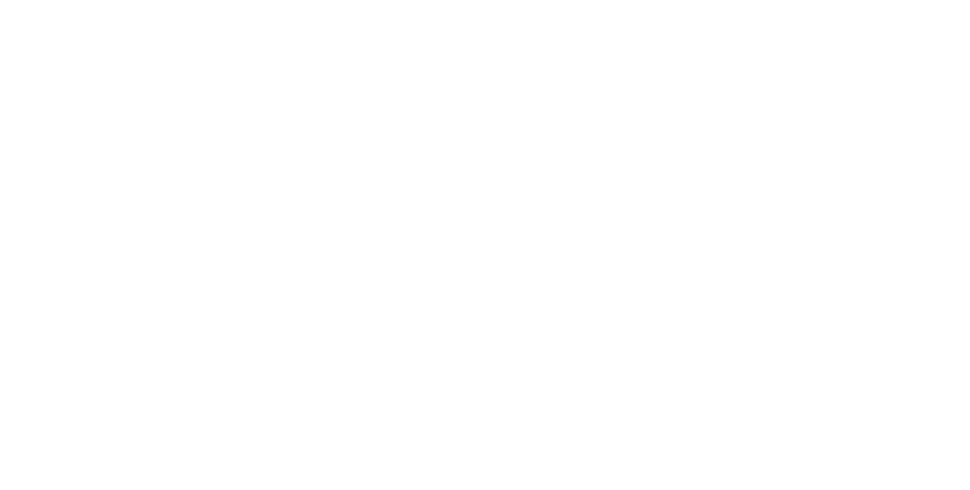
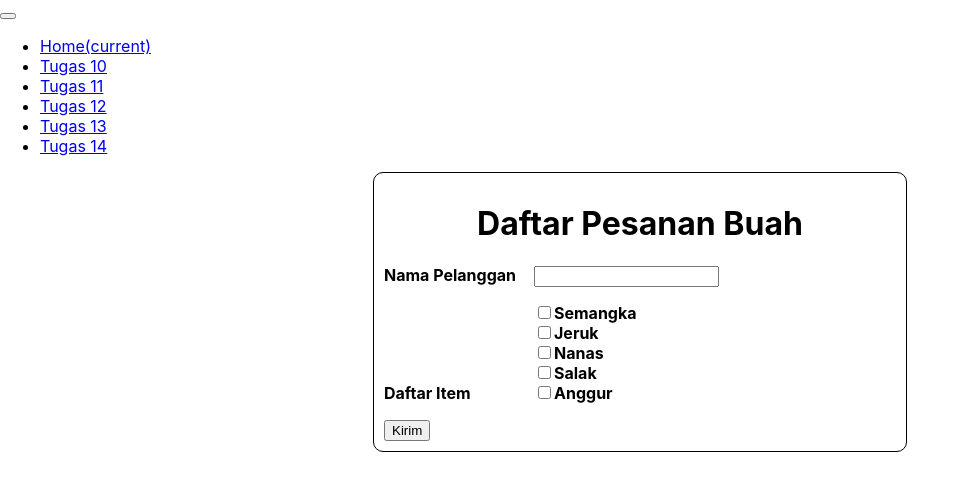
Before and after one commit to folksfolk/sanbercode-reactjs-0820-2-2, a React (Create React App) app: page / in a window 1280 px wide. Shown: the top 490 px of the page, without its empty margins (0-970 px from the left). Built offline with nearby package versions, Linux system fonts and the light colour scheme.

Commit message:
tambah tugas 15

```diff
--- a/package.json
+++ b/package.json
@@ -9,6 +9,7 @@
     "axios": "^0.20.0",
     "react": "^16.13.1",
     "react-dom": "^16.13.1",
+    "react-router-dom": "^5.2.0",
     "react-scripts": "3.4.3"
   },
   "scripts": {
--- a/src/App.js
+++ b/src/App.js
@@ -1,10 +1,11 @@
 import React from 'react'
 import Buah from './Tugas-14/Buah'
+import Routes from './Tugas-15/Routes'
 
 function App() {
   return (
     <div>
-      <Buah />
+      <Routes />
     </div>
   );
 }
--- a/src/Tugas-14/BuahForm.js
+++ b/src/Tugas-14/BuahForm.js
@@ -14,7 +14,7 @@
         } else {
             var dataBuah = buah.find(x => x.id === inputForm.id)
             dataBuah.nama = inputForm.nama
-            dataBuah.harga = inputForm.harga
+            dataBuah.harga = inputForm.harga.toString()
             dataBuah.berat = inputForm.berat
             setBuah([...buah])
         }
--- /dev/null
+++ b/src/Tugas-15/Routes.js
@@ -0,0 +1,63 @@
+import React from "react";
+import {
+  BrowserRouter as Router,
+  Switch,
+  Route,
+  Link
+} from "react-router-dom";
+
+import FormPembelian from "../Tugas-9/FormPembelian"
+import DataBuah from "../Tugas-10/Buah"
+import Timer from "../Tugas-11/Timer"
+import DataCRUD from "../Tugas-12/DataCRUD"
+import DataAPI from "../Tugas-13/DataAPI"
+import Buah from "../Tugas-14/Buah"
+
+export default function App() {
+  return (
+    <Router>
+      <div>
+        <nav class="navbar navbar-expand-lg navbar-dark bg-primary static-top">
+            <div class="container">
+                <button class="navbar-toggler" type="button" data-toggle="collapse" data-target="#navbarResponsive" aria-controls="navbarResponsive" aria-expanded="false" aria-label="Toggle navigation">
+                    <span class="navbar-toggler-icon"></span>
+                </button>
+                <div class="collapse navbar collapse">
+                    <ul class="navbar-nav ml-auto">
+                        <li class="nav-item active">
+                            <Link class="nav-link" to="/">Home<span class="sr-only">(current)</span> </Link>
+                        </li>
+                        <li class="nav-item">
+                            <Link class="nav-link" to="/tugas-10">Tugas 10</Link>
+                        </li>
+                        <li class="nav-item">
+                            <Link class="nav-link" to="/tugas-11">Tugas 11</Link>
+                        </li>
+                        <li class="nav-item">
+                            <Link class="nav-link" to="/tugas-12">Tugas 12</Link>
+                        </li>
+                        <li class="nav-item">
+                            <Link class="nav-link" to="/tugas-13">Tugas 13</Link>
+                        </li>
+                        <li class="nav-item">
+                            <Link class="nav-link" to="/tugas-14">Tugas 14</Link>
+                        </li>
+                    </ul>
+                </div>
+            </div>
+        </nav>
+
+        {/* A <Switch> looks through its children <Route>s and
+            renders the first one that matches the current URL. */}
+        <Switch>
+            <Route exact path="/" component={FormPembelian}/>
+            <Route path="/tugas-10" component={DataBuah}/>
+            <Route path="/tugas-11" component={Timer}/>
+            <Route path="/tugas-12" component={DataCRUD}/>
+            <Route path="/tugas-13" component={DataAPI}/>
+            <Route path="/tugas-14" component={Buah}/>
+        </Switch>
+      </div>
+    </Router>
+  );
+}
```
Also changed, not shown: 1 other file (tests, documents, lock files or other folders).
